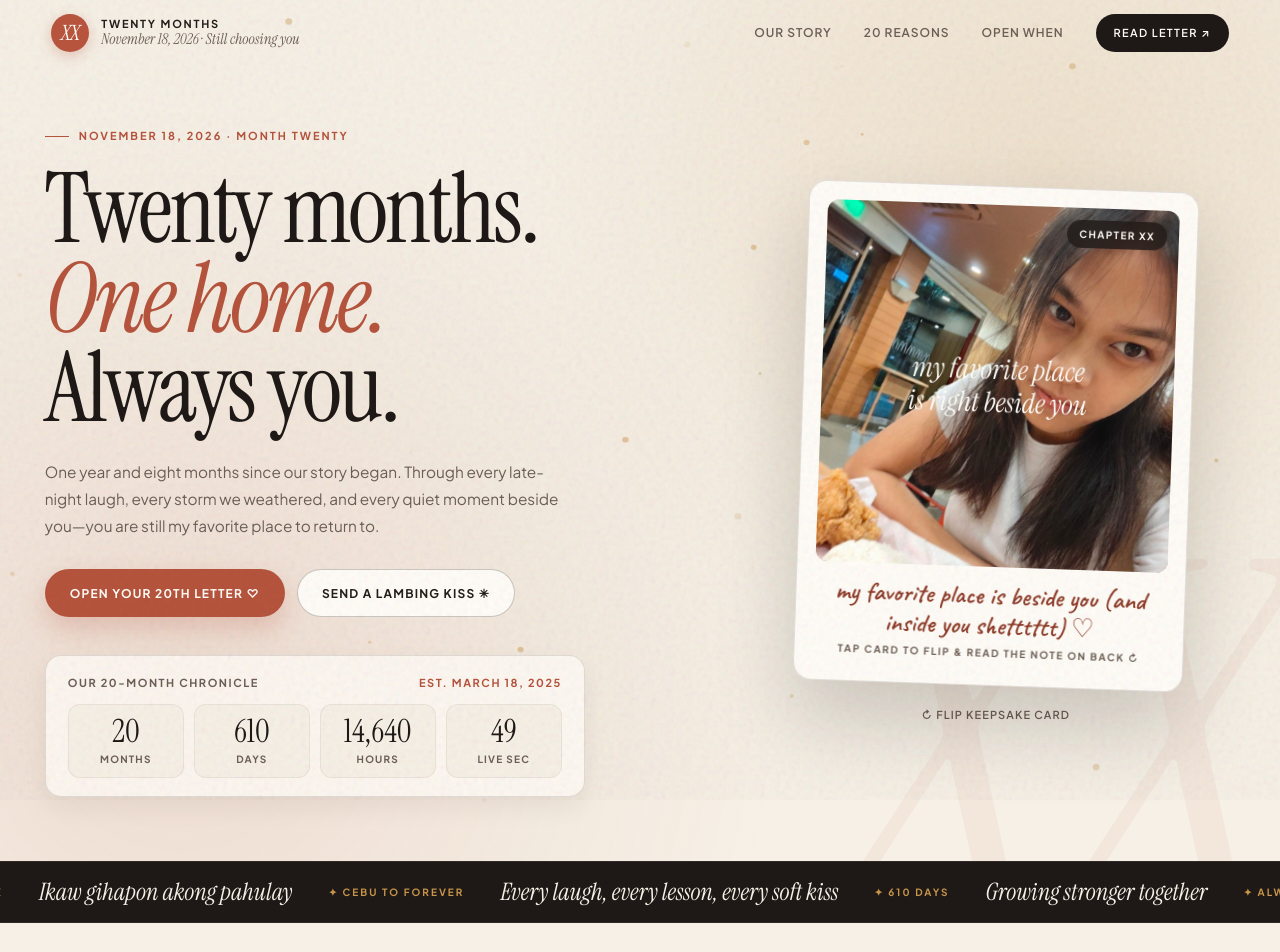
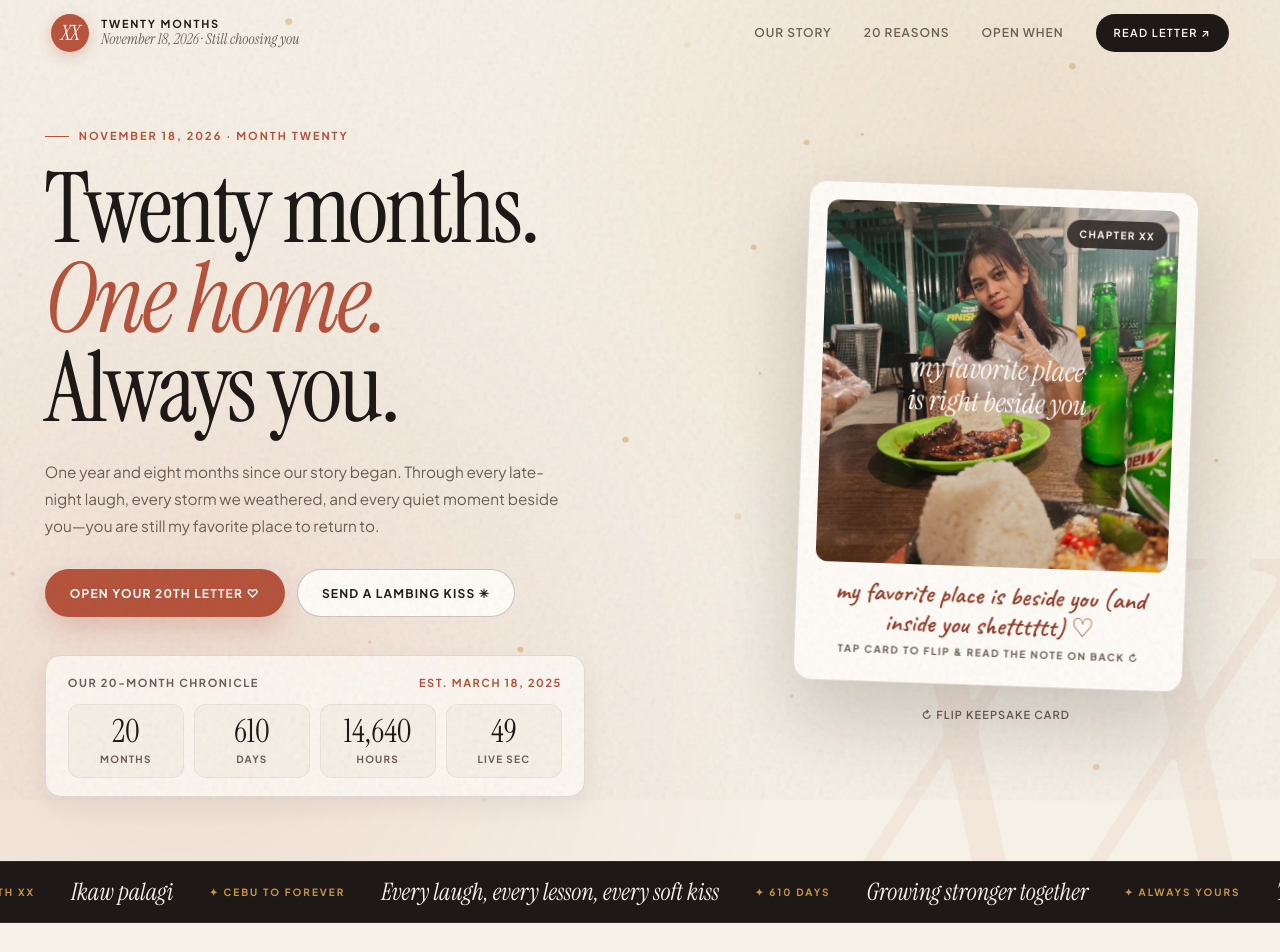
Before and after one commit to senaganlex/senaganlex.github.io, a plain HTML site: page 20thMonthsaryLetter/index.html in a window 1280 px wide. Shown: the top 952 px of the page. Drawn offline with Linux system fonts and the light colour scheme.

Commit message:
Change image and update text in index.html
Updated image source and modified text for clarity.

```diff
--- a/20thMonthsaryLetter/index.html
+++ b/20thMonthsaryLetter/index.html
@@ -1203,7 +1203,7 @@
                 <div class="polaroid-fallback" aria-hidden="true">my favorite place<br>is right beside you</div>
                 <img
                   id="coupleImg"
-                  src="https://raw.githubusercontent.com/senaganlex/senaganlex.github.io/refs/heads/main/19thMonthsaryLetter/assets/2026-10-18%2016.53.25.jpg"
+                  src="https://raw.githubusercontent.com/senaganlex/senaganlex.github.io/refs/heads/main/20thMonthsaryLetter/assets/2026-11-17%2023.54.09.jpg"
                   alt="Us together, smiling side by side"
                   fetchpriority="high"
                 >
@@ -1220,7 +1220,7 @@
                 <span class="kicker">Archival Note · XX</span>
                 <h3>To my favorite human,</h3>
                 <p>
-                  Twenty months later and my heart still does that stupidly happy flip whenever your name pops up on my screen. Bisag unsa pa ka kapoy ang adlaw, ikaw gihapon akong pahulay.
+                  Twenty months later and my heart still does that stupidly happy flip whenever your name pops up on my screen. Bisag unsa pa ka kapoy ang adlaw, your're still my pahinga.
                 </p>
               </div>
               <div>
@@ -1237,11 +1237,11 @@
     <div class="ribbon" aria-hidden="true">
       <div class="ribbon-track">
         <span class="ribbon-item">Twenty months of choosing us <b>✦ MONTH XX</b></span>
-        <span class="ribbon-item">Ikaw gihapon akong pahulay <b>✦ CEBU TO FOREVER</b></span>
+        <span class="ribbon-item">Ikaw palagi <b>✦ CEBU TO FOREVER</b></span>
         <span class="ribbon-item">Every laugh, every lesson, every soft kiss <b>✦ 610 DAYS</b></span>
         <span class="ribbon-item">Growing stronger together <b>✦ ALWAYS YOURS</b></span>
         <span class="ribbon-item">Twenty months of choosing us <b>✦ MONTH XX</b></span>
-        <span class="ribbon-item">Ikaw gihapon akong pahulay <b>✦ CEBU TO FOREVER</b></span>
+        <span class="ribbon-item">Ikaw palagi <b>✦ CEBU TO FOREVER</b></span>
         <span class="ribbon-item">Every laugh, every lesson, every soft kiss <b>✦ 610 DAYS</b></span>
         <span class="ribbon-item">Growing stronger together <b>✦ ALWAYS YOURS</b></span>
       </div>
```
